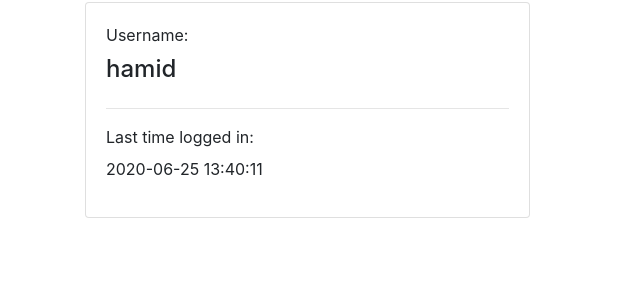
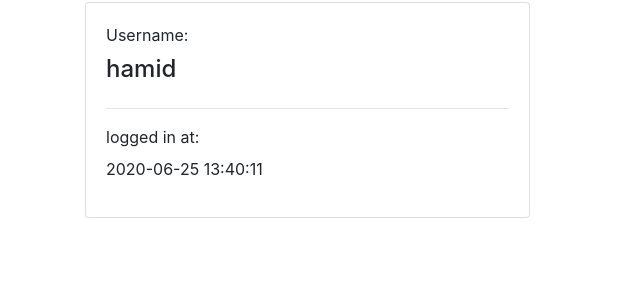
Before and after one commit to hamidkhbl/CRHM-visualisation-experiment-webapp, a Flask app: page /visualization/profile in a window 1280 px wide. Shown: the part 126-426 px from the top of the page, without its empty margins (0-640 px from the left). Run offline with Flask 2, Linux system fonts and the light colour scheme; a user stored in the database is signed in; data comes from the database, SQL or seed files in the repository; some libraries are stand-ins or nearby versions.

Commit message:
minor UI change

```diff
--- a/app/templates/public/profile.html
+++ b/app/templates/public/profile.html
@@ -15,7 +15,7 @@
             <div class="card card-body">
                 <label>Username:</label><h4>{{ current_user.username }}</h4>
                 <hr>
-                <label>Last time logged in:</label><p> {{ current_user.last_time_loggedin }}
+                <label>logged in at:</label><p> {{ current_user.last_time_loggedin }}
                 </p>
             </div>
         </div>
```
